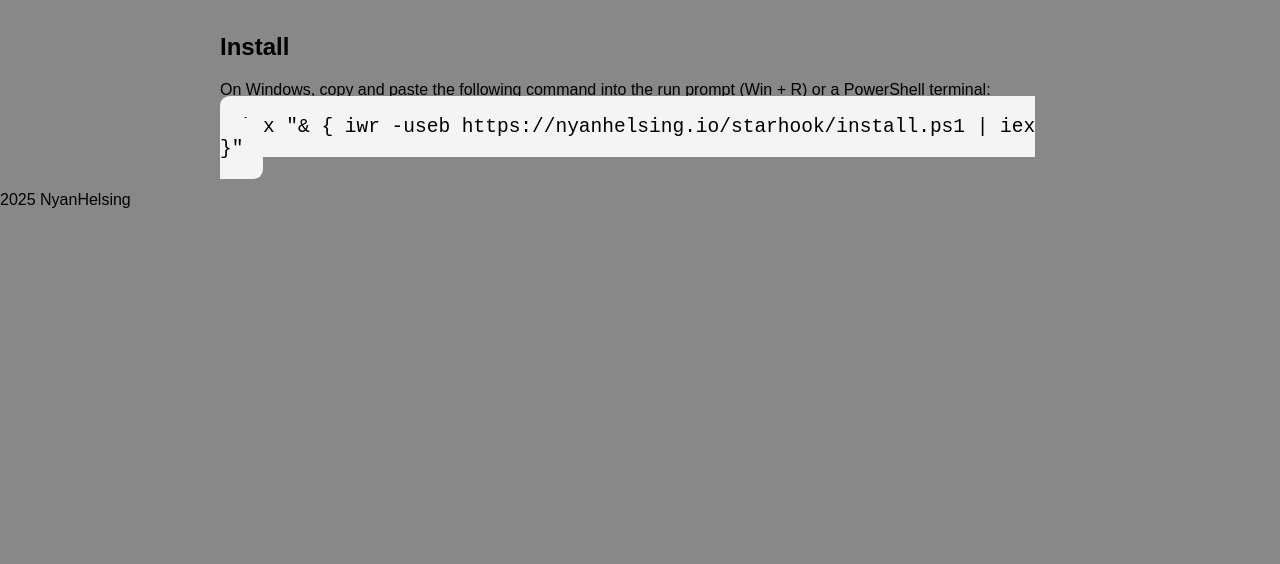
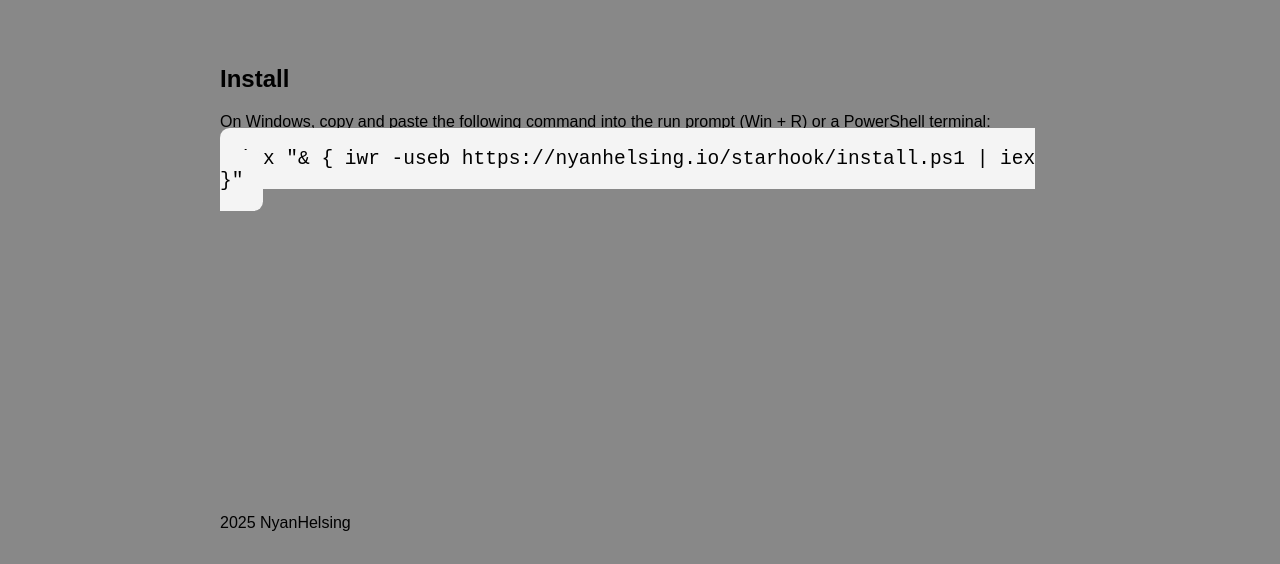
Before and after one commit to NyanHelsing/starhook, a plain HTML site: page docs/index.html in a window 1280 px wide. Shown: the part 236-800 px from the top of the page. Drawn offline with Linux system fonts and the light colour scheme.

Commit message:
add layout stuff to header and footer

```diff
--- a/docs/index.html
+++ b/docs/index.html
@@ -20,8 +20,14 @@
             min-height: 100vh;
         }
 
+        main {
+            flex: 1 0 auto;
+        }
+
+        header,
         main > h1,
-        main > section {
+        main > section,
+       footer {
             padding: 1em calc(50% - 420px);
         }
 
```
